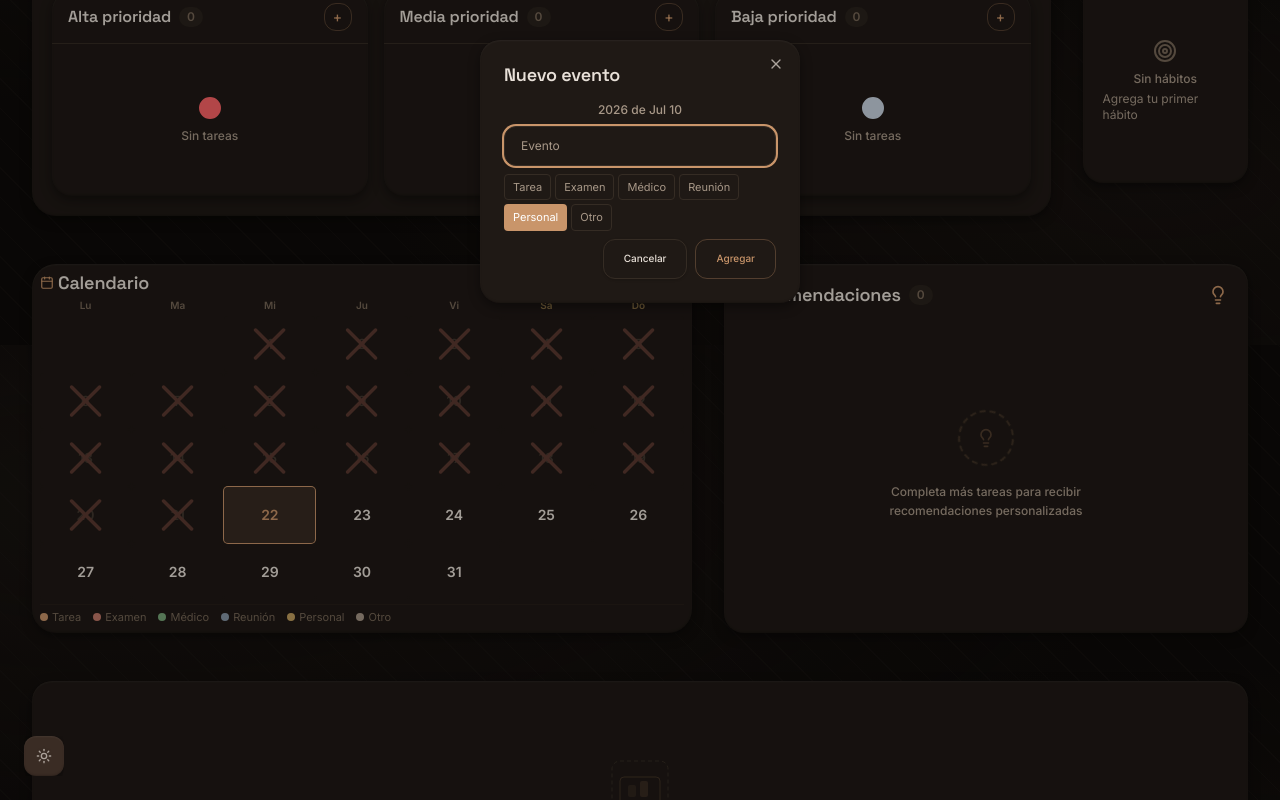
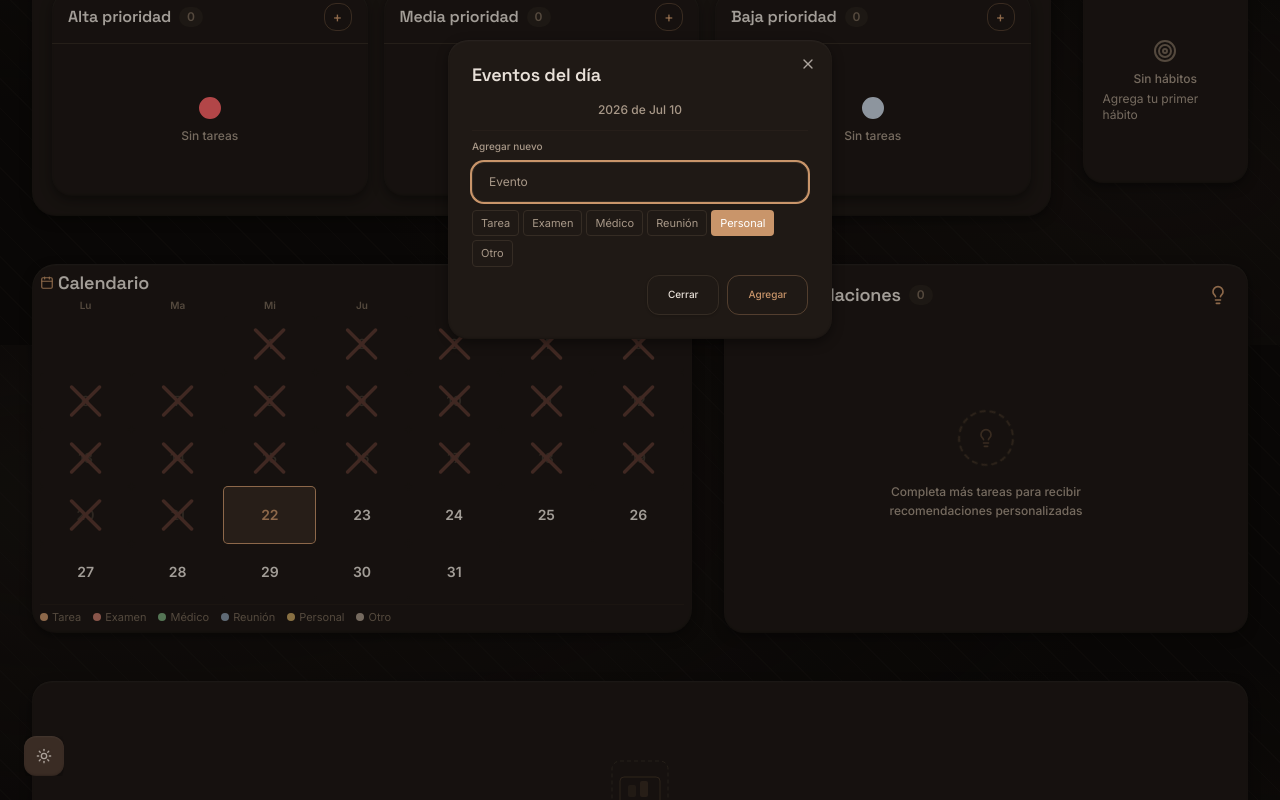
Before and after one commit to NachoLedesma33/dashboard-productividad, a React (Vite) app: page / in a window 1280 px wide. Both pictures are taken after a click on the button "10". Shown: the part 455-1255 px from the top of the page. Built offline with nearby package versions, Linux system fonts and the light colour scheme.

Commit message:
feat(calendar): show day events list with edit and delete in modal

```diff
--- a/src/components/calendar/CalendarView.tsx
+++ b/src/components/calendar/CalendarView.tsx
@@ -1,4 +1,4 @@
-import { useState, useRef, useMemo, useEffect } from 'react';
+import { useState, useMemo, useEffect } from 'react';
 import { useCalendarStore } from '@/store/calendarStore';
 import type { CalendarEvent, CalendarEventCategory } from '@/types';
 import { Button } from '@/components/ui/button';
@@ -43,15 +43,55 @@ function DayCell({ day, year, month, events, onClick }: { day: number; year: num
   );
 }
 
-function AddEventForm({ dateKey }: { dateKey: string }) {
+function DayDialog({ dateKey, onClose }: { dateKey: string; onClose: () => void }) {
   const [title, setTitle] = useState(''), [cat, setCat] = useState<CalendarEventCategory>('personal');
-  const ref = useRef<HTMLButtonElement>(null);
-  const add = useCalendarStore(s => s.addEvent);
+  const [editing, setEditing] = useState<string | null>(null), [editTitle, setEditTitle] = useState(''), [editCat, setEditCat] = useState<CalendarEventCategory>('personal');
+  const { events, addEvent, deleteEvent, updateEvent } = useCalendarStore();
   const [d, m, y] = dateKey.split('-');
-  const handle = (e: React.FormEvent) => { e.preventDefault(); if (title.trim()) { add(title.trim(), dateKey, cat); ref.current?.click(); } };
+  const dayEvents = useMemo(() => events.filter(e => e.dateKey === dateKey), [events, dateKey]);
+
+  const handleAdd = (e: React.FormEvent) => { e.preventDefault(); if (title.trim()) { addEvent(title.trim(), dateKey, cat); setTitle(''); setCat('personal'); } };
+  const handleDelete = (id: string) => { deleteEvent(id); };
+  const startEdit = (ev: CalendarEvent) => { setEditing(ev.id); setEditTitle(ev.title); setEditCat(ev.category); };
+  const saveEdit = () => { if (editing && editTitle.trim()) { updateEvent(editing, { title: editTitle.trim(), category: editCat }); setEditing(null); } };
+  const cancelEdit = () => { setEditing(null); };
+
   return (
-    <form onSubmit={handle} className="space-y-2">
+    <div className="space-y-3">
       <p className="text-xs text-text-secondary text-center font-medium">{parseInt(d)} de {MONTH_NAMES[parseInt(m) - 1]} {y}</p>
+
+      {dayEvents.length > 0 && (
+        <div className="space-y-1.5 max-h-40 overflow-y-auto">
+          {dayEvents.map(ev => (
+            <div key={ev.id} className="flex items-center gap-2 p-1.5 rounded bg-surface-elevated">
+              <div className="w-2.5 h-2.5 rounded-full shrink-0" style={{ backgroundColor: C[ev.category].c }} />
+              {editing === ev.id ? (
+                <div className="flex-1 flex flex-col gap-1">
+                  <Input value={editTitle} onChange={e => setEditTitle(e.target.value)} className="h-6 text-[11px]" autoFocus />
+                  <div className="flex gap-1 flex-wrap">
+                    {CATS.map(c => (
+                      <button key={c} type="button" onClick={() => setEditCat(c)} className={`px-1.5 py-0.5 text-[9px] rounded border ${editCat === c ? 'bg-accent text-white border-transparent' : 'border-border text-text-secondary'}`}>{C[c].name}</button>
+                    ))}
+                  </div>
+                  <div className="flex gap-1 justify-end">
+                    <Button variant="outline" onClick={cancelEdit} className="h-5 text-[9px]">Cancelar</Button>
+                    <Button variant="ghost" onClick={saveEdit} className="h-5 text-[9px]">Guardar</Button>
+                  </div>
+                </div>
+              ) : (
+                <>
+                  <span className="flex-1 text-[11px] text-text-primary truncate">{ev.title}</span>
+                  <button onClick={() => startEdit(ev)} className="text-[9px] text-accent hover:underline">Editar</button>
+                  <button onClick={() => handleDelete(ev.id)} className="text-[9px] text-[var(--clay-error)] hover:underline">Borrar</button>
+                </>
+              )}
+            </div>
+          ))}
+        </div>
+      )}
+
+      <form onSubmit={handleAdd} className="space-y-2 border-t border-border/30 pt-2">
+        <p className="text-[10px] text-text-muted font-medium">Agregar nuevo</p>
         <Input value={title} onChange={e => setTitle(e.target.value)} placeholder="Evento" autoFocus className="h-7 text-xs" />
         <div className="flex flex-wrap gap-1">
           {CATS.map(c => (
@@ -59,10 +99,11 @@ function AddEventForm({ dateKey }: { dateKey: string }) {
           ))}
         </div>
         <div className="flex gap-2 justify-end">
-        <DialogClose asChild ref={ref}><Button variant="outline" type="button" className="h-6 text-[10px]">Cancelar</Button></DialogClose>
+          <DialogClose asChild><Button variant="outline" type="button" className="h-6 text-[10px]">Cerrar</Button></DialogClose>
           <Button type="submit" variant="ghost" className="h-6 text-[10px]">Agregar</Button>
         </div>
       </form>
+    </div>
   );
 }
 
@@ -115,9 +156,9 @@ export function CalendarView() {
         ))}
       </div>
       <Dialog open={!!ad} onOpenChange={o => !o && setAd(null)}>
-        <DialogContent className="sm:max-w-xs">
-          <DialogHeader><DialogTitle className="text-sm">Nuevo evento</DialogTitle></DialogHeader>
-          {ad && <AddEventForm dateKey={ad} />}
+        <DialogContent className="sm:max-w-sm">
+          <DialogHeader><DialogTitle className="text-sm">Eventos del día</DialogTitle></DialogHeader>
+          {ad && <DayDialog dateKey={ad} onClose={() => setAd(null)} />}
         </DialogContent>
       </Dialog>
     </div>
```
Lines whose indentation alone changed are shown as unchanged.
